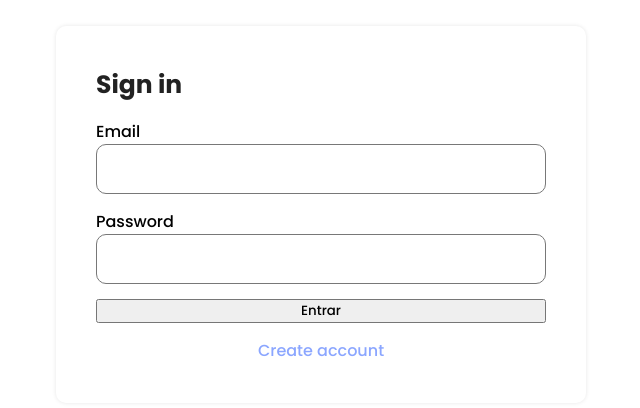
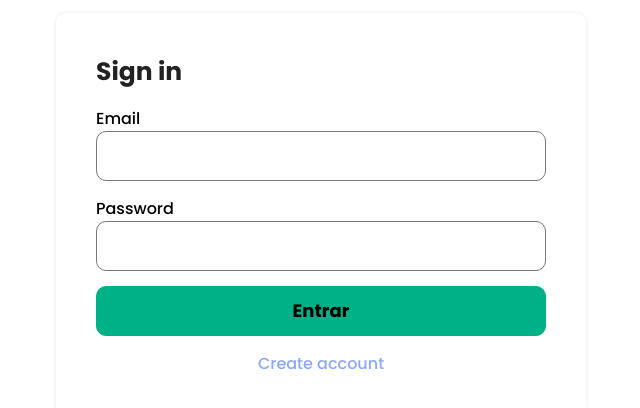
Before and after one commit to GabrielNatan/finance, a React (Create React App) app: page /login in a window 1280 px wide. Shown: the part 186-594 px from the top of the page, without its empty margins (319-959 px from the left). Built offline with nearby package versions, Linux system fonts and the light colour scheme.

Commit message:
style: add style button

```diff
--- a/src/components/Button/style.ts
+++ b/src/components/Button/style.ts
@@ -1,5 +1,12 @@
 import styled from 'styled-components'
 
 export const Container = styled.button`
-
+    height: 50px;
+    border-radius: 10px;
+    border: 1px solid ${({ theme }) => theme.buttonPrimary};
+    background-color: ${({ theme }) => theme.buttonPrimary};
+    color: ${({ theme }) => theme.white};
+    font-weight: bold;
+    font-size: 18px;
+    cursor: pointer;
 `
```
